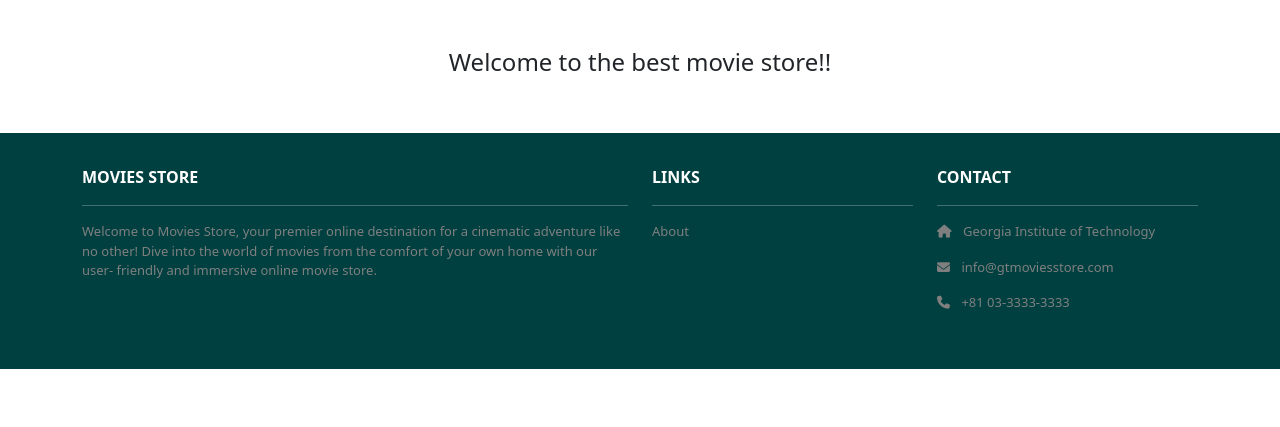
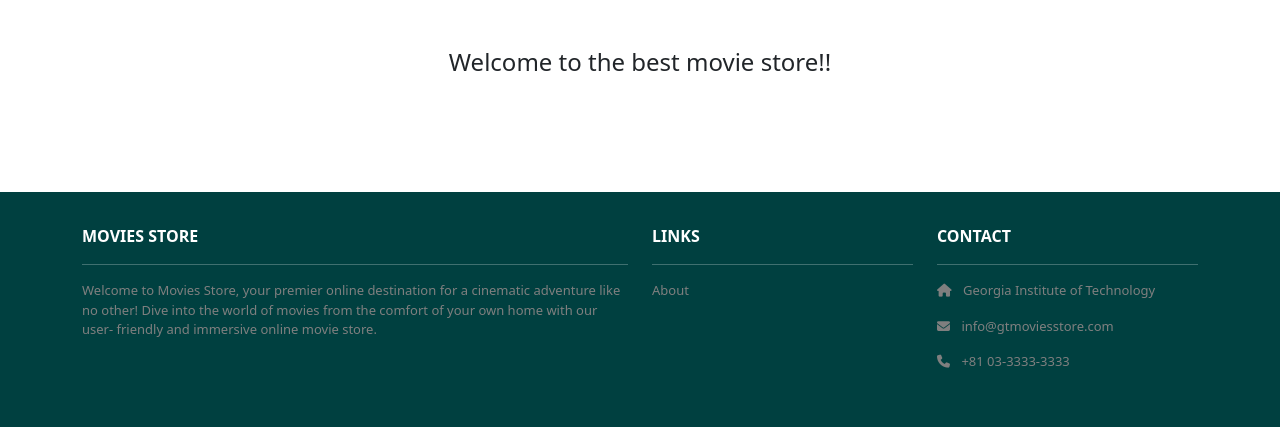
Before and after one commit to Jhicks77/gt-movies-site, a Django app: page / in a window 1280 px wide. Shown: the part 298-725 px from the top of the page. Run offline with Django 5.2, Linux system fonts and the light colour scheme; parts of the project's set-up code (start-up, migrations or seed data) failed here and were passed over; some libraries are stand-ins or nearby versions.

Commit message:
Make minor visual fix

```diff
--- a/home/templates/home/index.html
+++ b/home/templates/home/index.html
@@ -7,7 +7,7 @@
   </div>
 </header>
 <div class="p-4">
-  <div class="container">
+  <div class="container" style="min-height: 15vh">
     <div class="row mt-4">
       <div class="col mx-auto text-center mb-4">
         <h4>Welcome to the best movie store!!</h4>
```
